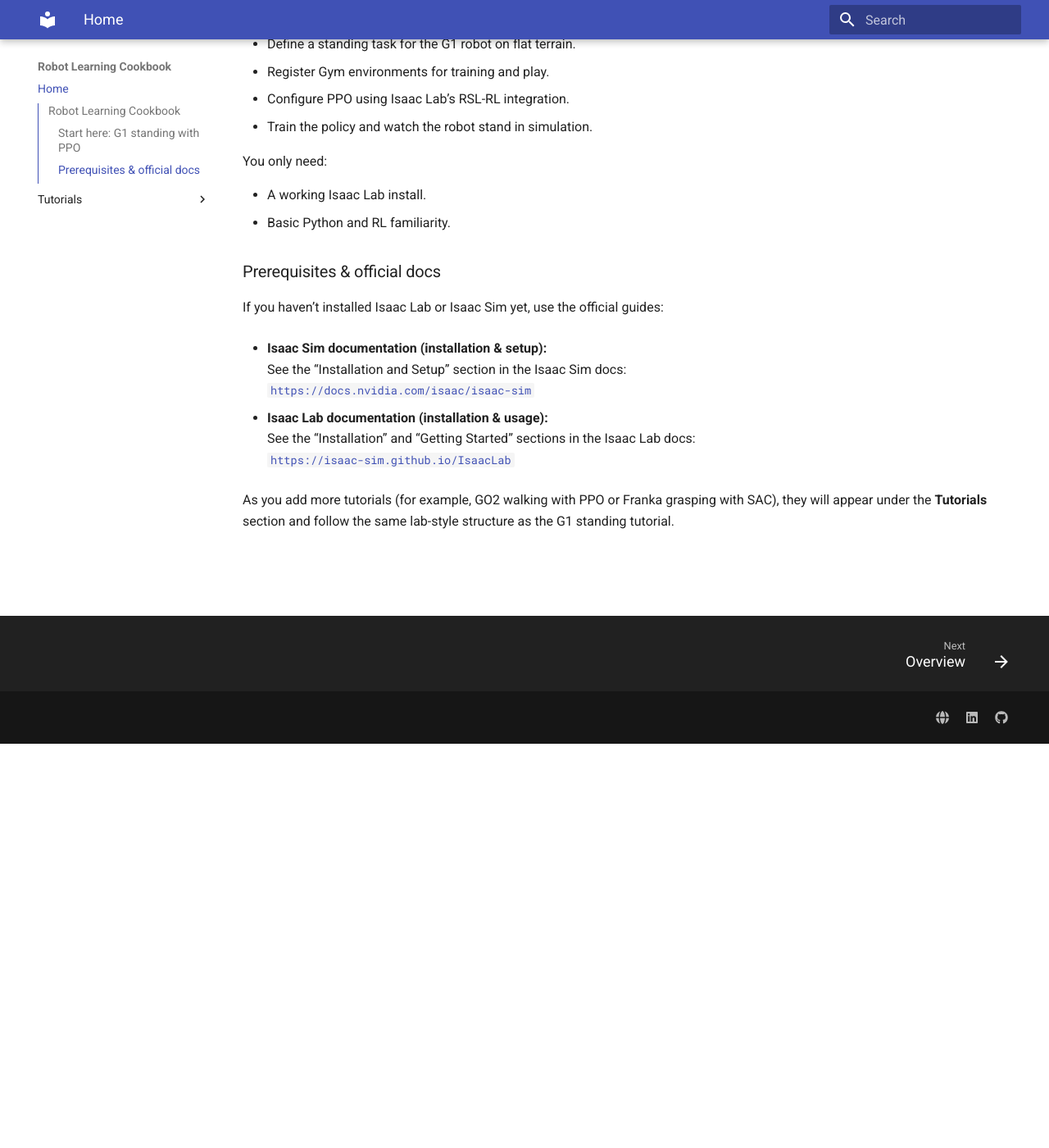
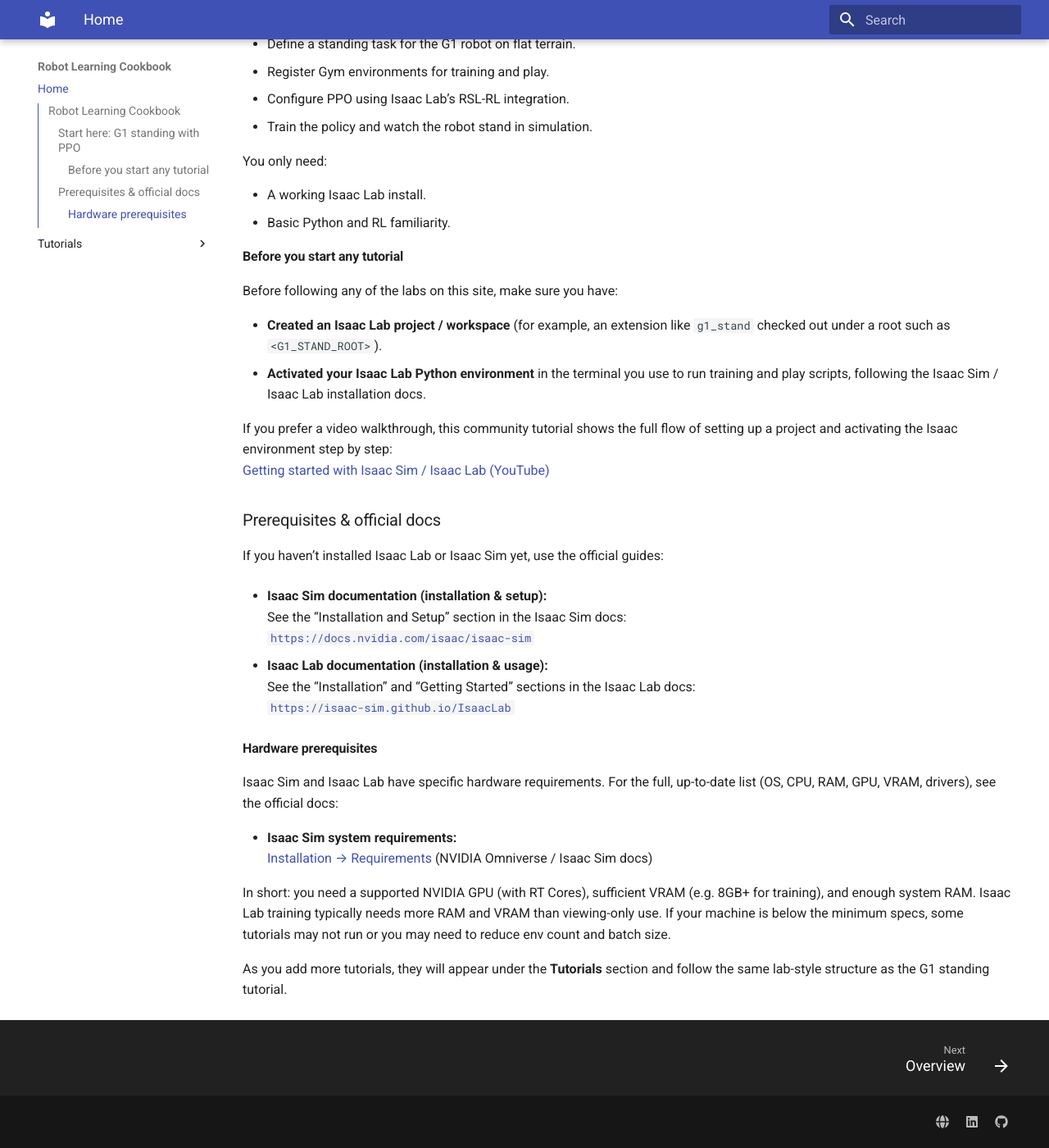
Before and after one commit to ImmortalA/robot-learning-cookbook, an MkDocs documentation site: the page built from docs/index.md, in a window 1280 px wide and 1400 px high, scrolled down 493 px. Shown: the whole window at 82% size. Built offline with MkDocs 1.6.1 and Material for MkDocs 9.7.7, drawn with Linux system fonts in a browser that asks for light colours.

Commit message:
add figures

```diff
--- a/docs/index.md
+++ b/docs/index.md
@@ -23,6 +23,16 @@
 - A working Isaac Lab install.
 - Basic Python and RL familiarity.
 
+#### Before you start any tutorial
+
+Before following any of the labs on this site, make sure you have:
+
+- **Created an Isaac Lab project / workspace** (for example, an extension like `g1_stand` checked out under a root such as `<G1_STAND_ROOT>`).
+- **Activated your Isaac Lab Python environment** in the terminal you use to run training and play scripts, following the Isaac Sim / Isaac Lab installation docs.
+
+If you prefer a video walkthrough, this community tutorial shows the full flow of setting up a project and activating the Isaac environment step by step:
+[Getting started with Isaac Sim / Isaac Lab (YouTube)](https://www.youtube.com/watch?v=i51krqsk8ps)
+
 ### Prerequisites & official docs
 
 If you haven’t installed Isaac Lab or Isaac Sim yet, use the official guides:
@@ -35,4 +45,13 @@
   See the “Installation” and “Getting Started” sections in the Isaac Lab docs:
   [`https://isaac-sim.github.io/IsaacLab`](https://isaac-sim.github.io/IsaacLab)
 
-As you add more tutorials (for example, GO2 walking with PPO or Franka grasping with SAC), they will appear under the **Tutorials** section and follow the same lab-style structure as the G1 standing tutorial.
+#### Hardware prerequisites
+
+Isaac Sim and Isaac Lab have specific hardware requirements. For the full, up-to-date list (OS, CPU, RAM, GPU, VRAM, drivers), see the official docs:
+
+- **Isaac Sim system requirements:**
+  [Installation → Requirements](https://docs.omniverse.nvidia.com/isaacsim/latest/installation/requirements.html) (NVIDIA Omniverse / Isaac Sim docs)
+
+In short: you need a supported NVIDIA GPU (with RT Cores), sufficient VRAM (e.g. 8GB+ for training), and enough system RAM. Isaac Lab training typically needs more RAM and VRAM than viewing-only use. If your machine is below the minimum specs, some tutorials may not run or you may need to reduce env count and batch size.
+
+As you add more tutorials, they will appear under the **Tutorials** section and follow the same lab-style structure as the G1 standing tutorial.
```
Also changed, not shown: docs/tutorials/g1-standing-ppo/env_config.md (+0 -8 lines), docs/tutorials/g1-standing-ppo/index.md (+3 -1 lines), docs/tutorials/g1-standing-ppo/training.md (+8 -0 lines), docs/tutorials/g1-standing-ppo/images/training_terminal.png (added).
